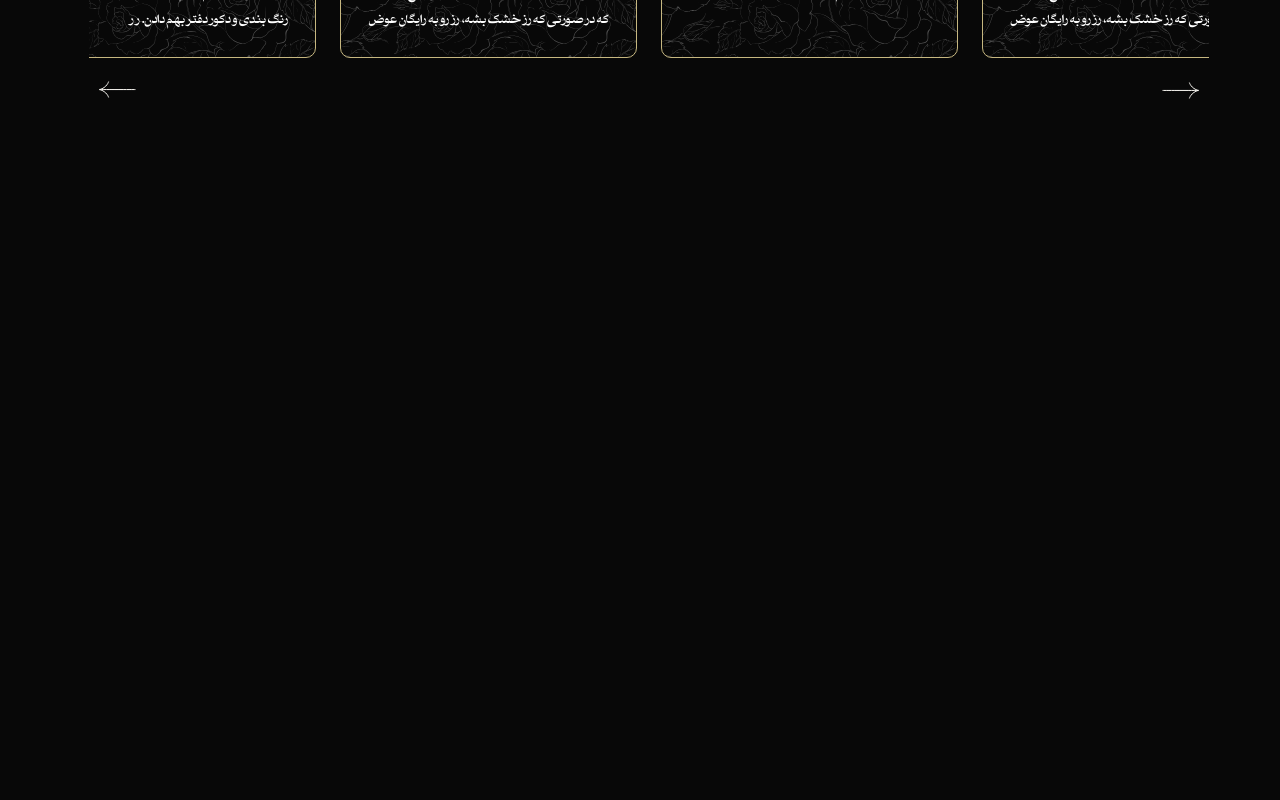
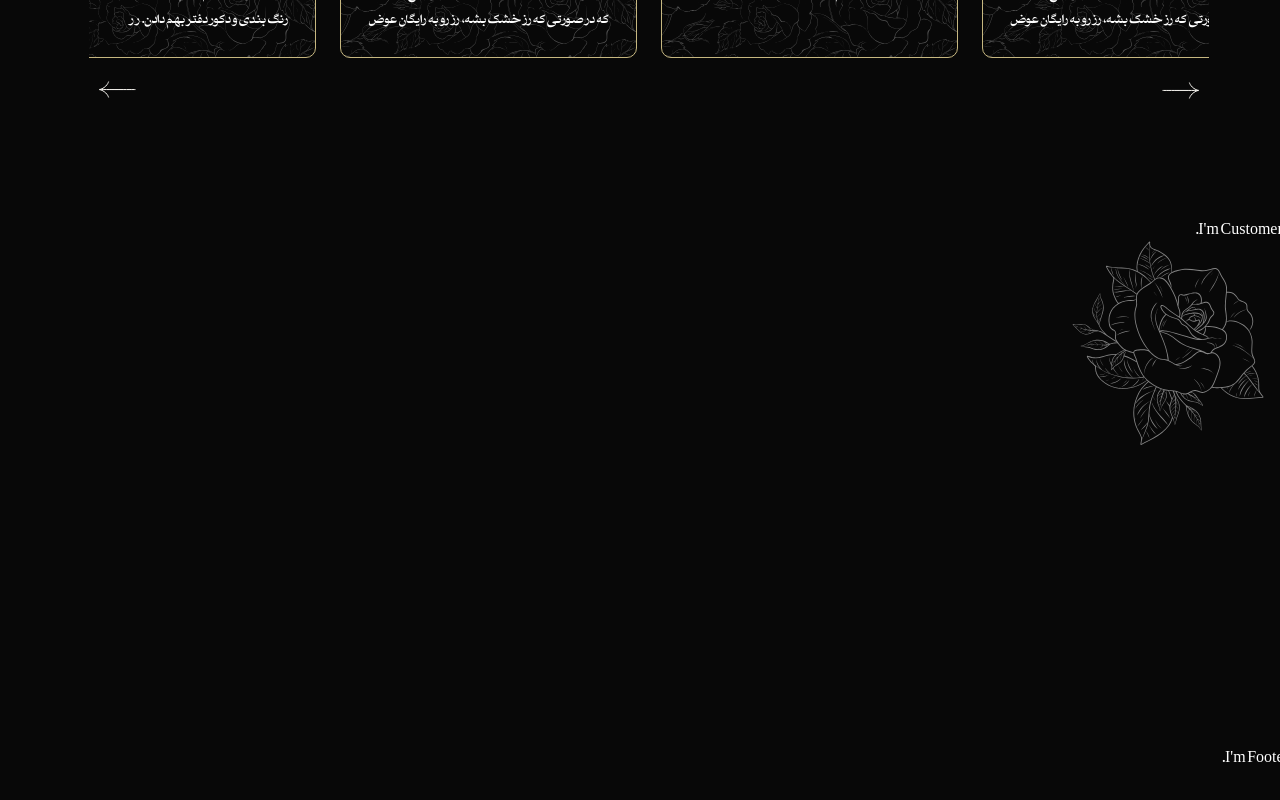
Before and after one commit to maddietale/agency-projects, a React (Create React App) app in the folder golden-rose/project/: page / in a window 1280 px wide. Shown: the part 3757-4557 px from the top of the page. Before the commit the page ends 3977 px from the top, so only its background shows below. Built offline with nearby package versions, Linux system fonts and the light colour scheme.

Commit message:
Setup customers and footer cmp

```diff
--- a/golden-rose/project/src/App.js
+++ b/golden-rose/project/src/App.js
@@ -5,6 +5,8 @@ import Hilights from "./Components/Hilights/Hilights.js";
 import Order from "./Components/Order/Order.js";
 import About from "./Components/About/About.js";
 import Comments from "./Components/Comments/Comments.js";
+import Customers from "./Components/Customers/Customers.js";
+import Footer from "./Components/Footer/Footer.js";
 
 function App() {
   return (
@@ -16,6 +18,8 @@ function App() {
       <Order />
       <About />
       <Comments />
+      <Customers />
+      <Footer />
     </div>
   );
 }
--- a/golden-rose/project/src/Components/Customers/Customers.js
+++ b/golden-rose/project/src/Components/Customers/Customers.js
@@ -0,0 +1,16 @@
+import React from 'react';
+// STYLE
+import Style from "./Customers.module.css";
+// IMG
+import Rose from "../../Images/BGRose.svg";
+
+const Customers = () => {
+    return (
+        <div className={Style.container}>
+            I'm Customers.
+            <img src={Rose} alt="Rose" className={Style.bgRose} />
+        </div>
+    );
+};
+
+export default Customers;
--- a/golden-rose/project/src/Components/Customers/Customers.module.css
+++ b/golden-rose/project/src/Components/Customers/Customers.module.css
@@ -0,0 +1,12 @@
+.container {
+  width: 100%;
+  height: 528px;
+  display: grid;
+  position: relative;
+  grid-template-rows: auto auto auto;
+}
+
+.bgRose {
+    z-index: -1;
+    position: absolute;
+  }
--- a/golden-rose/project/src/Components/Footer/Footer.js
+++ b/golden-rose/project/src/Components/Footer/Footer.js
@@ -0,0 +1,13 @@
+import React from 'react';
+// STYLE
+import Style from "./Footer.module.css";
+
+const Footer = () => {
+    return (
+        <div className={Style.container}>
+            I'm Footer.
+        </div>
+    );
+};
+
+export default Footer;
--- a/golden-rose/project/src/Components/Footer/Footer.module.css
+++ b/golden-rose/project/src/Components/Footer/Footer.module.css
@@ -0,0 +1,6 @@
+.container {
+  width: 100%;
+  height: 485px;
+  display: grid;
+  background-color: var(--black);
+}
```
